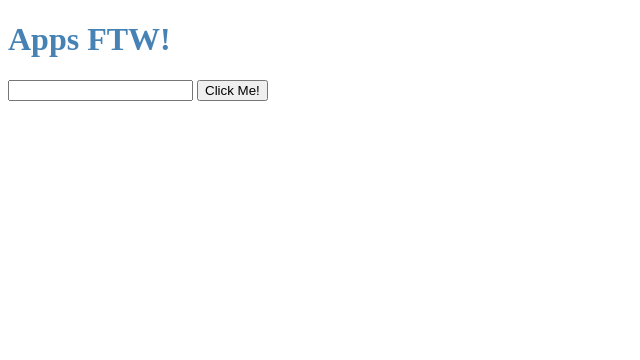
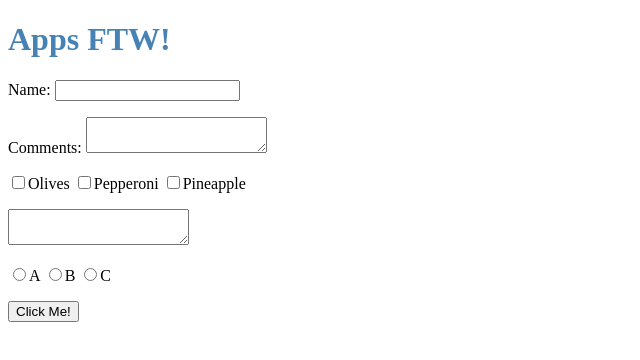
Before and after one commit to elise00/day4-sniffle, a plain HTML site: page index.html in a window 1280 px wide. Shown: the whole page, without its empty margins (0-640 px from the left). Drawn offline with Linux system fonts and the light colour scheme.

Commit message:
try out form controls

```diff
--- a/index.html
+++ b/index.html
@@ -10,9 +10,34 @@
 <body>
     <h1>Apps FTW!</h1>
 
-    <input name="name" type="text">
+    <p>
+        <label>
+            Name:
+            <input name="name" type="text">
+        </label>
+
+        <p><label>
+            Comments:
+            <textarea></textarea>
+        </label>
+        </p>
+        <input name="toppings" type="checkbox">Olives
+        <input name="toppings" type="checkbox">Pepperoni
+        <input name="toppings" type="checkbox">Pineapple
+    </p>
+
+    <p>
+        <textarea></textarea>
+    </p>
+
+    <p>
+        <input name="grade" type="radio">A
+        <input name="grade" type="radio">B
+        <input name="grade" type="radio">C
+    </p>
 
     <button onclick="sayHello()">Click Me!</button>
+
     <script src="index.js"></script>
 </body>
 </html>
```
